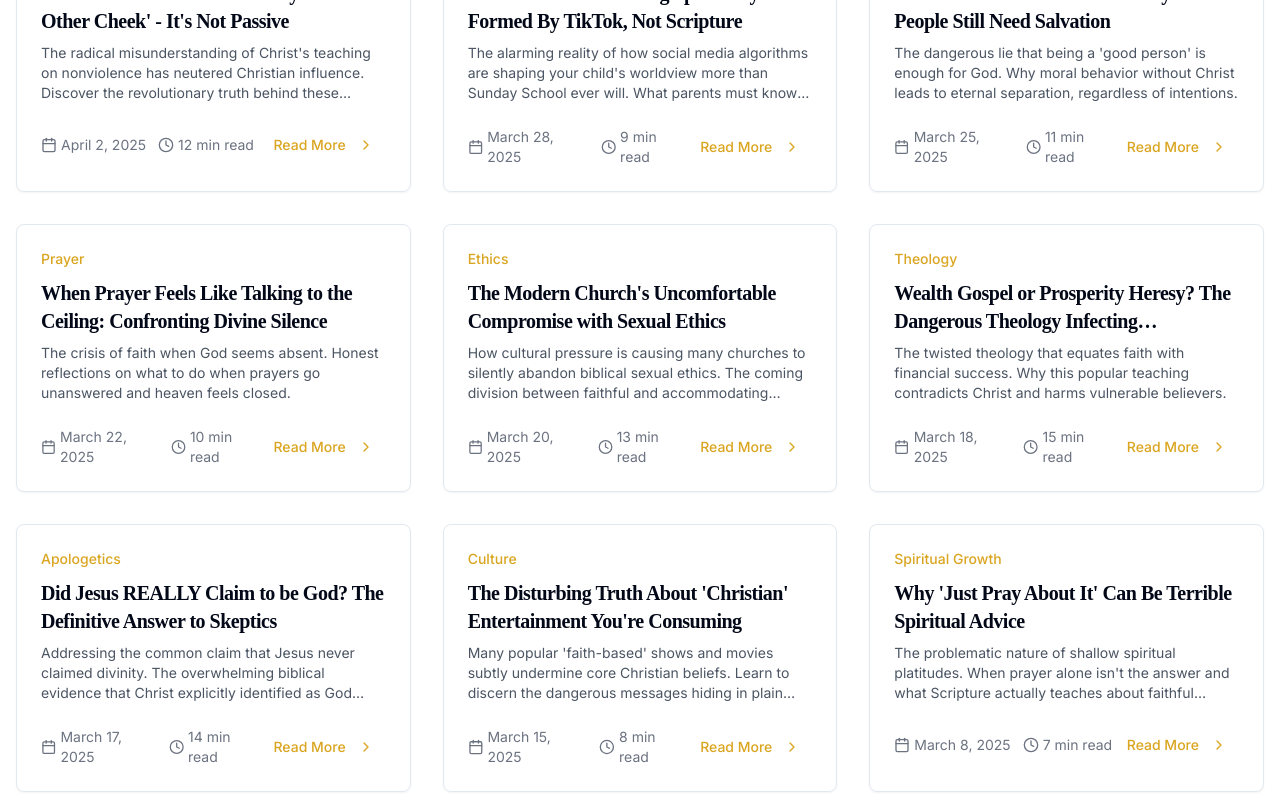
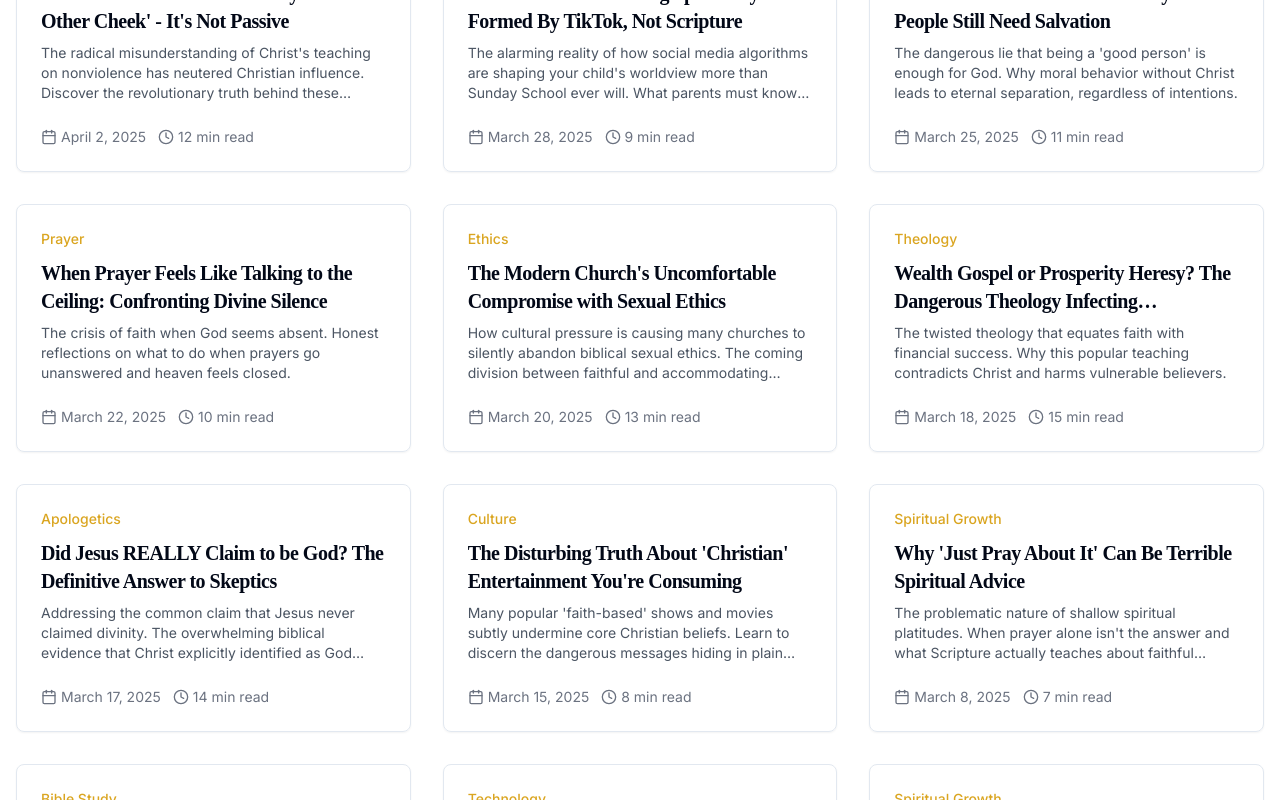
Before and after one commit to IlanVat/askpriest, a React (Vite) app: page /blog in a window 1280 px wide. Shown: the part 1040-1840 px from the top of the page. Built offline with nearby package versions, Linux system fonts and the light colour scheme; a web font is replaced by a local one.

Commit message:
Refactor BlogPostCard component
Remove "Read More" button and make header clickable to navigate to the post.

```diff
--- a/src/components/blog/BlogPostCard.tsx
+++ b/src/components/blog/BlogPostCard.tsx
@@ -1,8 +1,7 @@
 
 import React from "react";
 import { Card, CardContent, CardDescription, CardFooter, CardHeader, CardTitle } from "@/components/ui/card";
-import { Button } from "@/components/ui/button";
-import { Calendar, Clock, ChevronRight } from "lucide-react";
+import { Calendar, Clock } from "lucide-react";
 import { useNavigate } from "react-router-dom";
 import { BlogPost } from "@/data/blogPosts";
 
@@ -13,13 +12,20 @@ interface BlogPostCardProps {
 export const BlogPostCard: React.FC<BlogPostCardProps> = ({ post }) => {
   const navigate = useNavigate();
 
+  const handleNavigate = () => {
+    navigate(`/blog/${post.slug}`);
+  };
+
   return (
     <Card className="overflow-hidden hover:shadow-lg transition-shadow">
       <CardHeader className="pb-2">
         <div className="text-sm text-primary-gold-dark font-medium mb-1">
           {post.category}
         </div>
-        <CardTitle className="font-serif text-xl font-semibold line-clamp-2">
+        <CardTitle
+          className="font-serif text-xl font-semibold line-clamp-2 cursor-pointer hover:text-primary-gold-dark transition-colors"
+          onClick={handleNavigate}
+        >
           {post.title}
         </CardTitle>
       </CardHeader>
@@ -28,7 +34,7 @@ export const BlogPostCard: React.FC<BlogPostCardProps> = ({ post }) => {
           {post.excerpt}
         </CardDescription>
       </CardContent>
-      <CardFooter className="flex justify-between items-center pt-0">
+      <CardFooter className="flex justify-start items-center pt-0">
         <div className="flex items-center text-sm text-gray-500">
           <Calendar className="h-4 w-4 mr-1" />
           <span className="mr-3">{new Date(post.date).toLocaleDateString('en-US', {
@@ -39,15 +45,6 @@ export const BlogPostCard: React.FC<BlogPostCardProps> = ({ post }) => {
           <Clock className="h-4 w-4 mr-1" />
           <span>{post.readTime}</span>
         </div>
-        <Button
-          variant="ghost"
-          size="sm"
-          className="text-primary-gold-dark hover:text-primary-gold-dark/80"
-          onClick={() => navigate(`/blog/${post.slug}`)}
-        >
-          Read More
-          <ChevronRight className="h-4 w-4 ml-1" />
-        </Button>
       </CardFooter>
     </Card>
   );
```
